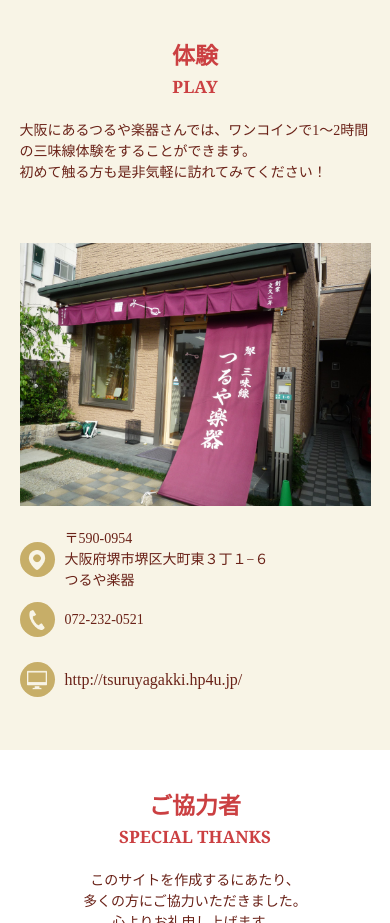
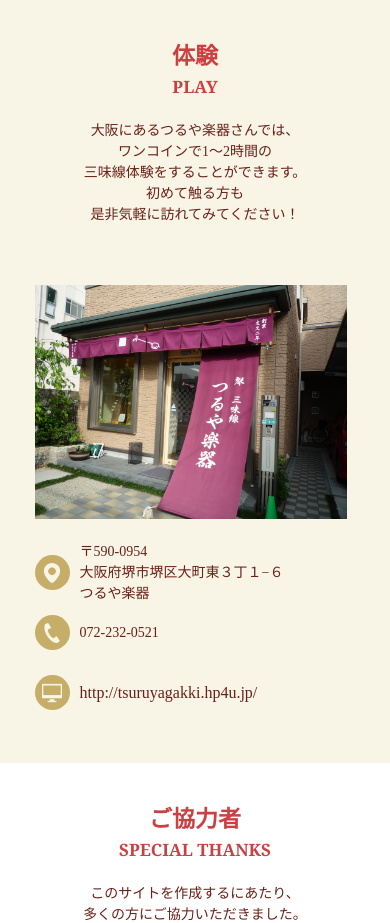
Before and after one commit to oyui7272/yupii_original, a plain HTML site: page index.html in a window 390 px wide. Shown: the part 6060-6983 px from the top of the page. Drawn offline with nearby package versions, Linux system fonts and the light colour scheme.

Commit message:
体験の写真や文字のサイズ変更

```diff
--- a/css/style.css
+++ b/css/style.css
@@ -876,9 +876,6 @@ footer p{
         margin: 10px;
     }
     /*play*/
-    .play .section-explain p{
-        text-align: left;
-    }
     .play{
         padding: 40px 0;
         background-color: #F8F4E6;
@@ -907,6 +904,7 @@ footer p{
     .play-block{
         width: 100%;
         margin: 0px;
+        padding: 0 15px;
     }
     .play-block p, .play-block a{
         display: inline-block;
@@ -919,7 +917,8 @@ footer p{
     }
     .play-image{
         float:none;
-        width: 100%;
+        width: 80vw;
+        padding: 0 15px;
         margin: 0 auto;
     }
     .play-image img{
--- a/index.html
+++ b/index.html
@@ -374,8 +374,8 @@
                 </div>
             </div>
             <div class="section-explain">
-                <p>大阪にあるつるや楽器さんでは、ワンコインで1〜2時間の三味線体験をすることができます。<br>
-                    初めて触る方も是非気軽に訪れてみてください！</p>
+                <p>大阪にあるつるや楽器さんでは、<br class="br_hid_pc">ワンコインで1〜2時間の<br class="br_hid_pc">三味線体験をすることができます。<br>
+                    初めて触る方も<br class="br_hid_pc">是非気軽に訪れてみてください！</p>
             </div>
             <div class="play-parent-block">
                 <img class="play-image" src="image/play.jpeg" alt="">
```
